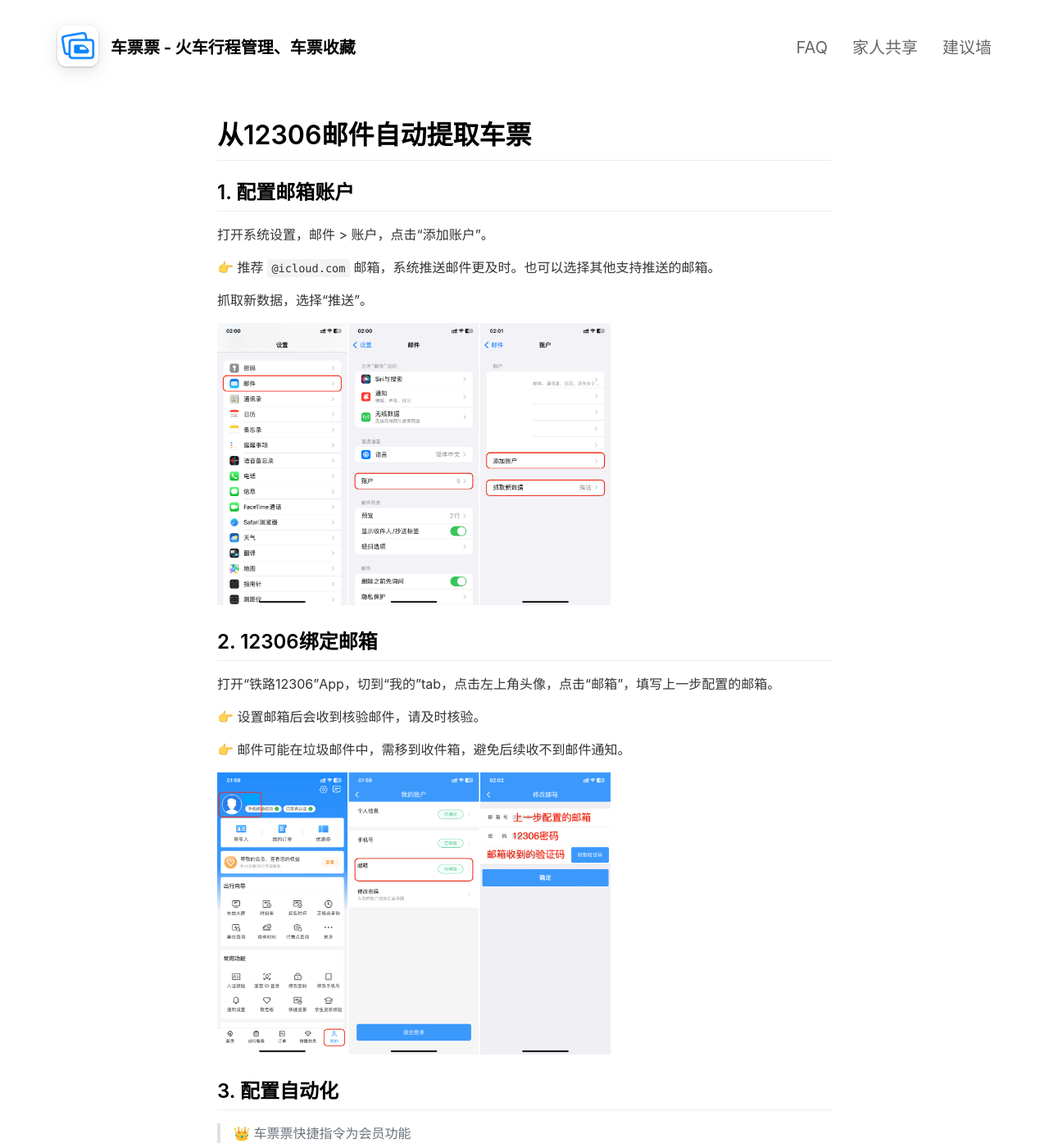
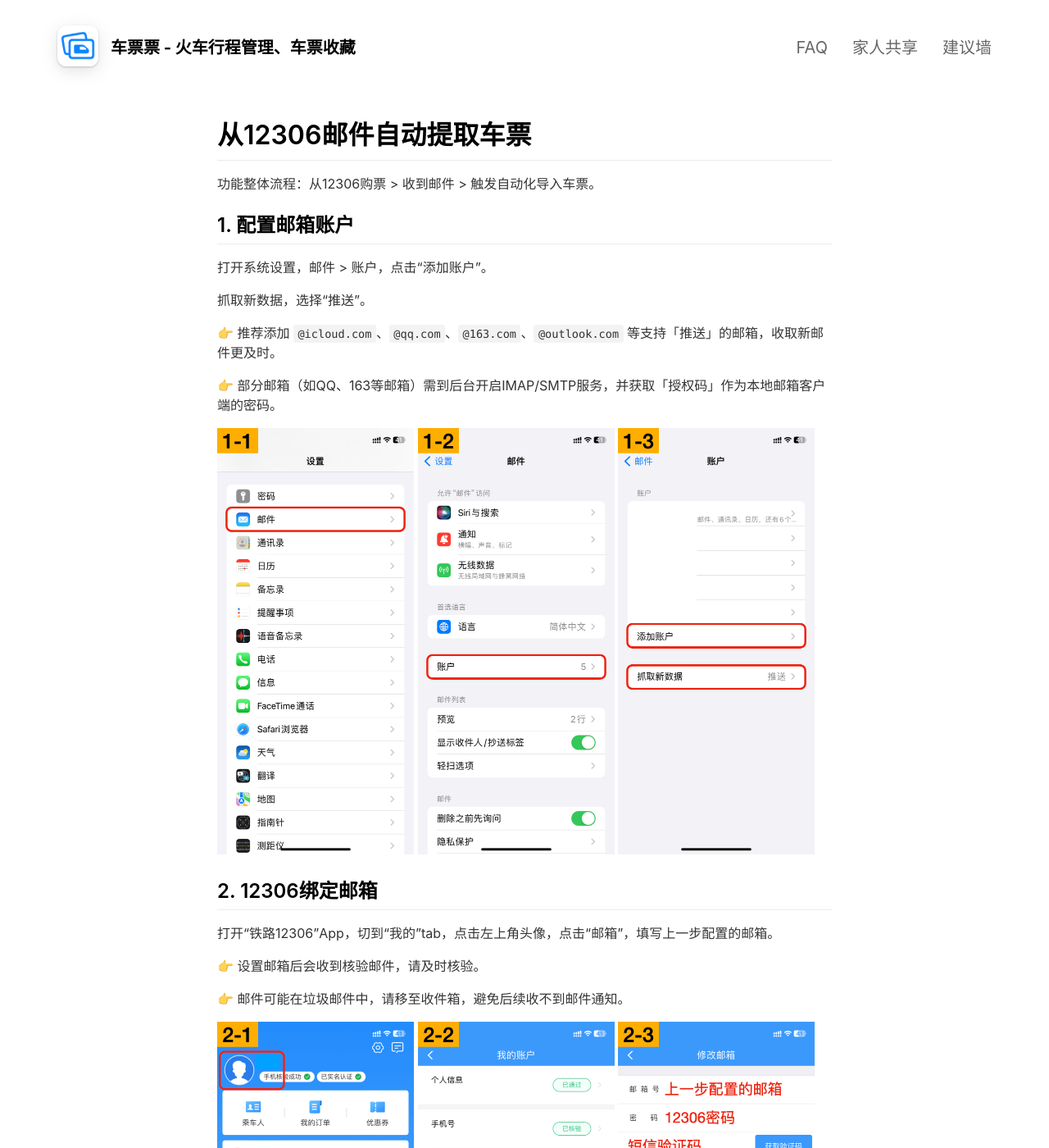
Before and after one commit to app-thedafeige/cpp, a Jekyll site: the page built from _pages/texttoticketautomation.md, in a window 1280 px wide and 1400 px high. Shown: the whole window at 82% size. Built offline with Jekyll 4.4.1, drawn with Linux system fonts in a browser that asks for light colours; nearby versions of some CDN libraries; some of the changed text lies outside the part shown.

Commit message:
更新“从12306邮件自动提取车票”文档，替换图片，避免手机上拉伸展示效果不好

```diff
--- a/_pages/texttoticketautomation.md
+++ b/_pages/texttoticketautomation.md
@@ -7,15 +7,23 @@ order: 6
 
 # 从12306邮件自动提取车票
 
+功能整体流程：从12306购票 > 收到邮件 > 触发自动化导入车票。
+
 ## 1. 配置邮箱账户
 
 打开系统设置，邮件 > 账户，点击“添加账户”。
 
-👉 推荐 `@icloud.com` 邮箱，系统推送邮件更及时。也可以选择其他支持推送的邮箱。
-
 抓取新数据，选择“推送”。
 
-<img src="../assets/text-to-ticket-automation-1.png" width="480" height="344"/>
+👉 推荐添加 `@icloud.com`、`@qq.com`、`@163.com`、`@outlook.com` 等支持「推送」的邮箱，收取新邮件更及时。
+
+👉 部分邮箱（如QQ、163等邮箱）需到后台开启IMAP/SMTP服务，并获取「授权码」作为本地邮箱客户端的密码。
+
+<div style="width: 400; overflow: auto; overflow-y: hidden; white-space: nowrap">
+<img src="../assets/text-to-ticket-automation-1-1.png" width="240" height="520"/>
+<img src="../assets/text-to-ticket-automation-1-2.png" width="240" height="520"/>
+<img src="../assets/text-to-ticket-automation-1-3.png" width="240" height="520"/>
+</div>
 
 ## 2. 12306绑定邮箱
 
@@ -23,30 +31,59 @@ order: 6
 
 👉 设置邮箱后会收到核验邮件，请及时核验。
 
-👉 邮件可能在垃圾邮件中，需移到收件箱，避免后续收不到邮件通知。
+👉 邮件可能在垃圾邮件中，请移至收件箱，避免后续收不到邮件通知。
 
-<img src="../assets/text-to-ticket-automation-2.png" width="480" height="344"/>
+<div style="width: 400; overflow: auto; overflow-y: hidden; white-space: nowrap">
+<img src="../assets/text-to-ticket-automation-2-1.png" width="240" height="520"/>
+<img src="../assets/text-to-ticket-automation-2-2.png" width="240" height="520"/>
+<img src="../assets/text-to-ticket-automation-2-3.png" width="240" height="520"/>
+</div>
 
 ## 3. 配置自动化
 
-> 👑 车票票快捷指令为会员功能
+> 👑 车票票快捷指令为会员功能哦
 
 打开“快捷指令”App，切到“自动化”tab，点击“新自动化”（或者右上角加号），选择“电子邮件”。
 
-↓ 填写发件人、主题包含，然后勾选“立即运行”，点击右上角“下一步”。
+<div style="width: 400; overflow: auto; overflow-y: hidden; white-space: nowrap">
+<img src="../assets/text-to-ticket-automation-3-1.png" width="240" height="520"/>
+<img src="../assets/text-to-ticket-automation-3-2.png" width="240" height="520"/>
+</div>
+
+填写发件人、主题包含，然后勾选“立即运行”，点击右上角“下一步”。
 
 * 发件人：12306@rails.com.cn
 * 主题包含：网上购票系统
 
-<img src="../assets/text-to-ticket-automation-3-1.png" width="480" height="344"/>
+<img src="../assets/text-to-ticket-automation-3-3.png" width="240" height="520"/>
 
-↓ 点击“新建空白自动化”、“添加操作”。搜索“获取文本”，选择“从输入中获取文本”。
 
-<img src="../assets/text-to-ticket-automation-3-2.png" width="480" height="344"/>
+点击“新建空白自动化”、“添加操作”。
 
-↓ 接着搜索“车票票”，选择“文本提取车票”。关闭“运行时显示”开关，点击右上角“完成”。
+<div style="width: 400; overflow: auto; overflow-y: hidden; white-space: nowrap">
+<img src="../assets/text-to-ticket-automation-3-4.png" width="240" height="520"/>
+<img src="../assets/text-to-ticket-automation-3-5.png" width="240" height="520"/>
+</div>
 
-<img src="../assets/text-to-ticket-automation-3-3.png" width="480" height="344"/>
+搜索“获取文本”，选择“从输入中获取文本”。
+
+点击“输入”，选择“输入快捷指令的信息”。
+
+<div style="width: 400; overflow: auto; overflow-y: hidden; white-space: nowrap">
+<img src="../assets/text-to-ticket-automation-3-6.png" width="240" height="520"/>
+<img src="../assets/text-to-ticket-automation-3-7.png" width="240" height="520"/>
+</div>
+
+点击上一步页面底部的搜索框，搜索“车票票”，选择“文本提取车票”。
+
+关闭“运行时显示”开关，点击右上角“完成”。
+
+<div style="width: 400; overflow: auto; overflow-y: hidden; white-space: nowrap">
+<img src="../assets/text-to-ticket-automation-3-8.png" width="240" height="520"/>
+<img src="../assets/text-to-ticket-automation-3-9.png" width="240" height="520"/>
+</div>
+
+至此，所有配置已完成。
 
 ## 测试一下（可选）
 
```
Also changed, not shown: assets/text-to-ticket-automation-1-1.png (added), assets/text-to-ticket-automation-1-2.png (added), assets/text-to-ticket-automation-1-3.png (added), assets/text-to-ticket-automation-1.png (deleted), assets/text-to-ticket-automation-2-1.png (added), assets/text-to-ticket-automation-2-2.png (added), assets/text-to-ticket-automation-2-3.png (added), assets/text-to-ticket-automation-2.png (deleted), assets/text-to-ticket-automation-3-1.png, assets/text-to-ticket-automation-3-2.png, assets/text-to-ticket-automation-3-3.png, assets/text-to-ticket-automation-3-4.png (added), assets/text-to-ticket-automation-3-5.png (added), assets/text-to-ticket-automation-3-6.png (added), 3 more files.
